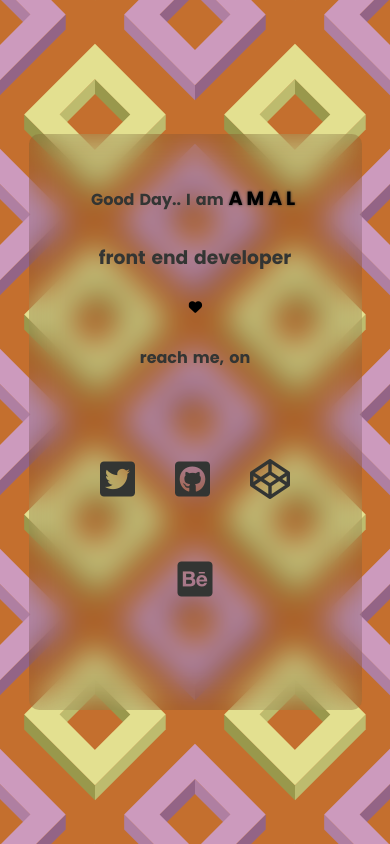
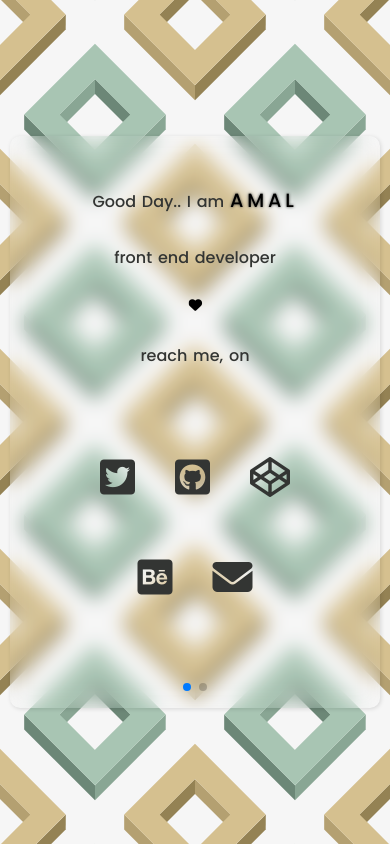
Before and after one commit to AmalGho/contact-me, a plain HTML site: page index.html in a window 390 px wide. Drawn offline with nearby package versions, Linux system fonts and the light colour scheme.

Commit message:
new additions

```diff
--- a/index.html
+++ b/index.html
@@ -7,10 +7,15 @@
     <title>contact me</title>
     <link rel="stylesheet" href="style.css">
     <link rel="stylesheet" href="https://cdnjs.cloudflare.com/ajax/libs/font-awesome/6.1.0/css/all.min.css">
+    <link rel="stylesheet" href="https://unpkg.com/swiper/swiper-bundle.min.css"
+    />
 </head>
 <body>
+
     <section class="main">
-        <div class="social">
+        <div class="swiper mySwiper">
+            <div class="swiper-wrapper">
+                <div class="social swiper-slide">
                     <h1>Good Day.. I am <span> AMAL</span></h1>
                     <h3>front end developer</h3>
                     <i class="fa-solid fa-heart"></i>
@@ -20,8 +25,44 @@
                         <a href="https://github.com/AmalGho" target="_blank"><i class="fa-brands fa-github-square"></i></a>
                         <a href="https://codepen.io/i_2mlx" target="_blank"><i class="fa-brands fa-codepen"></i></a>
                         <a href="https://www.behance.net/amals222" target="_blank"><i class="fa-brands fa-behance-square"></i></a>
+                        <a href="mailto:amalghu@outlook.com" target="_blank"><i class="fa-solid fa-envelope"></i></a>
                     </div>
                 </div>
+                <div class="skills swiper-slide">
+                    <h1>My Skills</h1>
+                    <div class="links skill-i">
+                        <i class="fa-brands fa-html5" id="html"></i>
+                        <i class="fa-brands fa-css3-alt" id="css"></i>
+                        <i class="fa-brands fa-bootstrap" id="bootstrap"></i>
+                        <i class="fa-brands fa-js-square" id="js"></i>
+                        <i class="fa-brands fa-git-alt" id="git"></i>
+                        <i class="fa-brands fa-react" id="react"></i>
+                    </div>
+                </div>
+            </div>
+            <div class="swiper-pagination"></div>
+        </div>
     </section>
+
+        <!-- Swiper JS -->
+        <script src="https://unpkg.com/swiper/swiper-bundle.min.js"></script>
+
+        <!-- Initialize Swiper -->
+        <script>
+                let swiper = new Swiper(".mySwiper", {
+                effect: "cube",
+                grabCursor: true,
+                cubeEffect: {
+                    shadow: false,
+                    slideShadows: false,
+                    shadowOffset: 40,
+                    shadowScale: 0.95,
+                },
+                pagination: {
+                    el: ".swiper-pagination",
+                    clickable: true,
+                },
+                });
+        </script>
 </body>
 </html>
--- a/style.css
+++ b/style.css
@@ -6,6 +6,7 @@
     box-sizing: border-box;
     font-family: 'Poppins', sans-serif;
     word-spacing: 0.1em;
+    scroll-behavior: smooth;
 }
 
 section {
@@ -13,7 +14,7 @@ section {
 }
 
 .main {
-    background: url('images/hollowed-boxes\ \(1\).svg');
+    background: url('images/hollowed-boxes\ \(3\).svg');
     background-position: center;
     min-height: 100vh;
     width: 100%;
@@ -22,27 +23,34 @@ section {
     justify-content: center;
 }
 
-.social {
-    background-color: #00000020;
-    backdrop-filter: blur(15px);
-    -webkit-backdrop-filter: blur(15px);
-    -moz-backdrop-filter: blur(15px);
-    -ms-backdrop-filter: blur(15px);
-    -o-backdrop-filter: blur(15px);
+.swiper {
+    width: 50%;
+}
+
+.swiper-slide {
+    background-color: #ffffff10;
+    backdrop-filter: blur(10px);
+    -webkit-backdrop-filter: blur(10px);
+    -moz-backdrop-filter: blur(10px);
+    -ms-backdrop-filter: blur(10px);
+    -o-backdrop-filter: blur(10px);
     border-radius: 10px;
-    width: 60%;
     display: flex;
     flex-direction: column;
     align-items: center;
     justify-content: center;
     flex-wrap: wrap;
     padding: 100px 30px;
-    transition: all 0.3s ease-in-out;
+    transition: all 0.5s ease-in-out;
+    box-shadow: 1px 1px 4px #00000020;
+    min-height: max-content;
 }
+
 
 .social h1, .social h2 , .social h3{
     margin-bottom: 30px;
     color: #333533;
+    font-weight: 500;
 }
 
 .social h1 span {
@@ -58,7 +66,7 @@ section {
     margin-bottom: 30px;
 }
 
-.social .links {
+.links {
     margin: 30px;
     display: flex;
     flex-wrap: wrap;
@@ -66,7 +74,7 @@ section {
     justify-content: center;
 }
 
-.social .links a {
+.social .links a{
     padding: 20px;
     font-size: 2.5em;
     color: #333533;
@@ -76,6 +84,45 @@ section {
 .social .links a:hover {
     color: #00000070;
     transform: scale(0.9);
+}
+
+.skills .links i:not(#react){
+    font-size: 3.6em;
+    margin: 28px 20px;
+    filter: drop-shadow(0 0 4px #555);
+}
+
+.skills h1 {
+    color: #333533;
+    font-weight: 500;
+    letter-spacing: .2em;
+}
+
+#html {
+    color: #ff7f51;
+}
+
+#css {
+    color: #4059ad;
+}
+
+#bootstrap {
+    color: #6d23b6;
+}
+
+#js {
+    color: #f4d35e;
+}
+
+#react {
+    color: #918f8fbd;
+    font-size: 3em;
+    margin: 28px 20px;
+    animation: rotate 3s infinite;
+}
+
+#git {
+    color: #f95738;
 }
 
 @-webkit-keyframes heart {
@@ -88,7 +135,6 @@ section {
     100% {
         transform: scale(1);
     }
-
 }
 
 @keyframes heart {
@@ -103,19 +149,80 @@ section {
     }
 }
 
+@-webkit-keyframes rotate {
+    0% {
+        -webkit-transform: rotate(0);
+                transform: rotate(0);
+    }
+    15% {
+        -webkit-transform: rotate(30deg);
+                transform: rotate(30deg);
+    }
+    30% {
+        -webkit-transform: rotate(60deg);
+                transform: rotate(60deg);
+    }
+    45% {
+        -webkit-transform: rotate(90deg);
+                transform: rotate(90deg);
+    }
+    60% {
+        -webkit-transform: rotate(110deg);
+                transform: rotate(110deg);
+    }
+    75% {
+        -webkit-transform: rotate(140deg);
+                transform: rotate(140deg);
+    }
+    100% {
+        -webkit-transform: rotate(180deg);
+                transform: rotate(180deg);
+    }
+}
+
+@keyframes rotate {
+    0% {
+        -webkit-transform: rotate(0);
+                transform: rotate(0);
+    }
+    15% {
+        -webkit-transform: rotate(30deg);
+                transform: rotate(30deg);
+    }
+    30% {
+        -webkit-transform: rotate(60deg);
+                transform: rotate(60deg);
+    }
+    45% {
+        -webkit-transform: rotate(90deg);
+                transform: rotate(90deg);
+    }
+    60% {
+        -webkit-transform: rotate(110deg);
+                transform: rotate(110deg);
+    }
+    75% {
+        -webkit-transform: rotate(140deg);
+                transform: rotate(140deg);
+    }
+    100% {
+        -webkit-transform: rotate(180deg);
+                transform: rotate(180deg);
+    }
+}
+
 @media (max-width: 1023px) {
     section {
         padding: 80px 10px;
     }
-
-    .social {
+    .swiper {
+        width: 100%;
+    }
+    .swiper-slide {
         width: 90%;
         padding: 50px 20px;
     }
-    .social h1, .social h2 {
+    .social h1, .social h2, .social h3 {
         font-size: 1em;
     }
-
-
-
 }
```
Also changed, not shown: images/hollowed-boxes (2).svg (added), images/hollowed-boxes (3).svg (added). Lines whose indentation alone changed are shown as unchanged.
